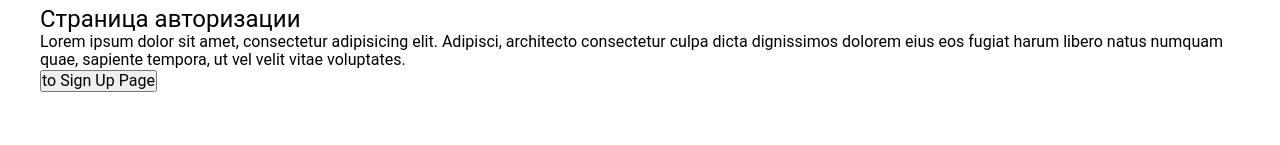
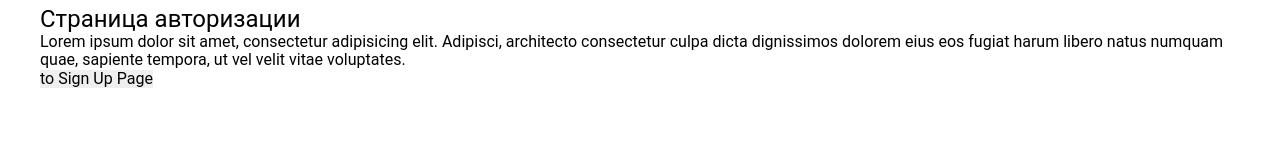
Before and after one commit to sergrage/monsters_invasion_defense_game, a React (Vite) app in the folder packages/client/: page /login in a window 1280 px wide. Shown: the part 155-300 px from the top of the page. Built offline with nearby package versions, Linux system fonts and the light colour scheme.

Commit message:
style: import new fonts, add common btn style

```diff
--- a/packages/client/src/assets/styles/main.scss
+++ b/packages/client/src/assets/styles/main.scss
@@ -1,3 +1,12 @@
+@font-face {
+  font-family: "Arco";
+  src: url("../fonts/ARCO.woff2") format("woff2");
+}
+@font-face {
+  font-family: "Squada";
+  src: url("../fonts/SquadaOne-Regular.woff2") format("woff2");
+}
+
 @import "normalize.css";
 @import "src/assets/styles/vairables.scss";
 @import "src/assets/styles/fonts.scss";
@@ -51,3 +60,8 @@ table {
   border-collapse: collapse;
   border-spacing: 0;
 }
+
+button {
+  border: none;
+  cursor: pointer;
+}
```
